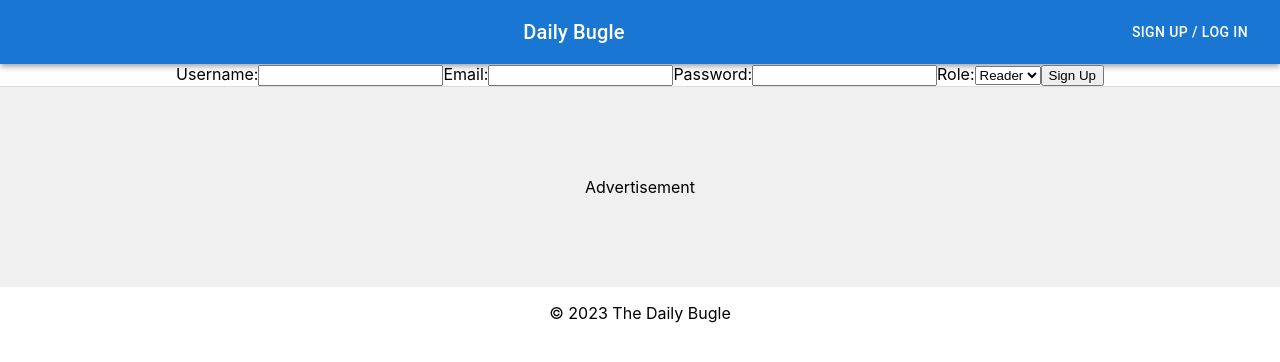
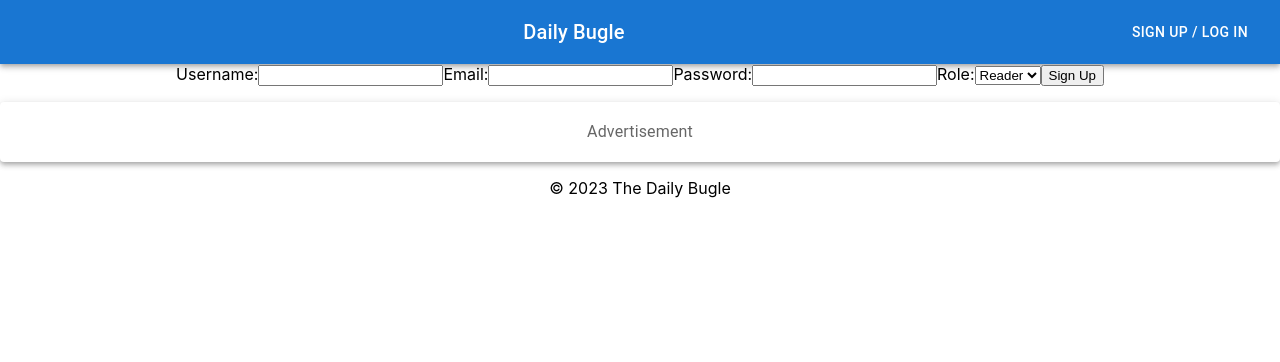
Before and after one commit to glendonC/dailyBugle, a React (Create React App) app in the folder frontend/: page /signup in a window 1280 px wide. Shown: the top 362 px of the page. Built offline with nearby package versions, Linux system fonts and the light colour scheme.

Commit message:
Update AdBanner styling

```diff
--- a/frontend/src/components/AdBanner/AdBanner.js
+++ b/frontend/src/components/AdBanner/AdBanner.js
@@ -1,13 +1,14 @@
 import React from 'react';
-import './AdBanner.css';
+import { Box, Typography, Paper } from '@mui/material';
 
 function AdBanner() {
-  // Placeholder for ad content
   return (
-    <div className="ad-banner">
-      {/* Ad content or image goes here */}
-      <p>Advertisement</p>
-    </div>
+    <Box my={2} p={2} component={Paper} elevation={4}>
+      <Typography variant="subtitle1" align="center" color="textSecondary">
+        Advertisement
+      </Typography>
+      {/* Add additional ad content or image here */}
+    </Box>
   );
 }
 
```
